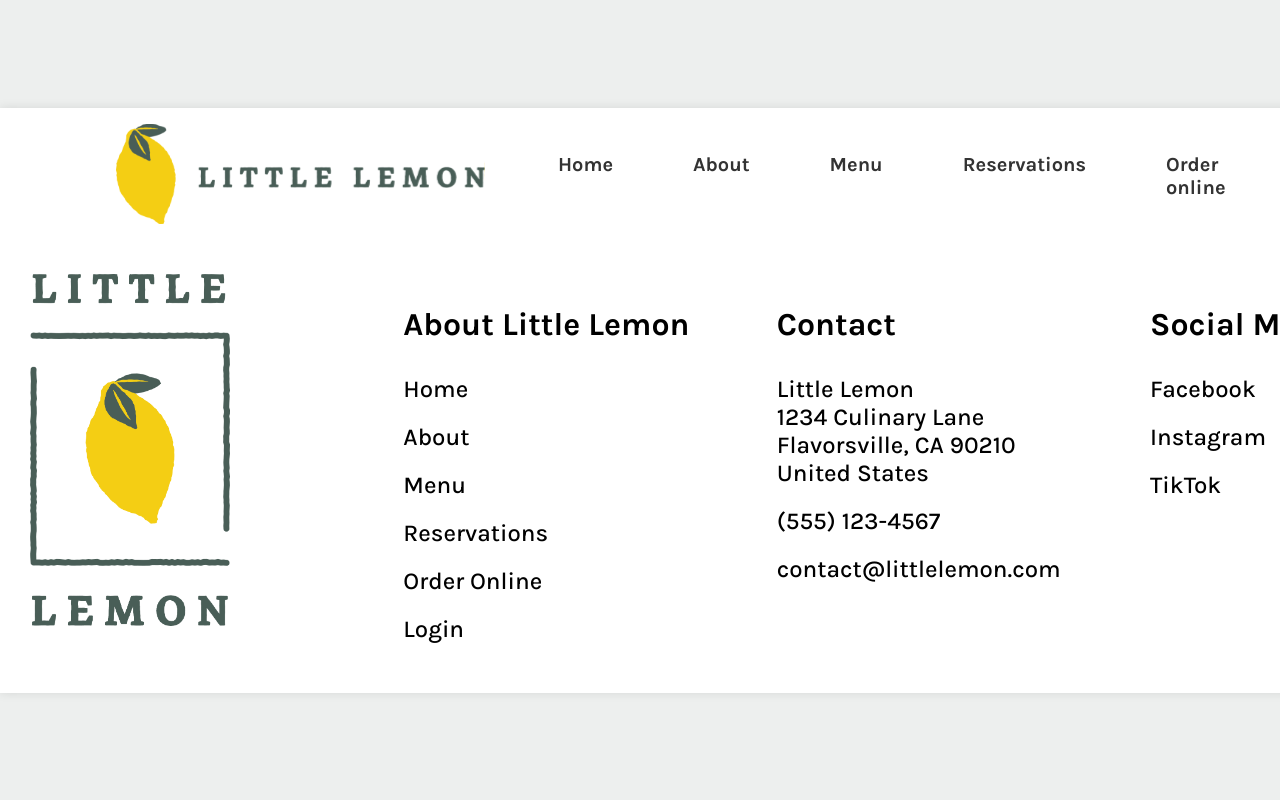
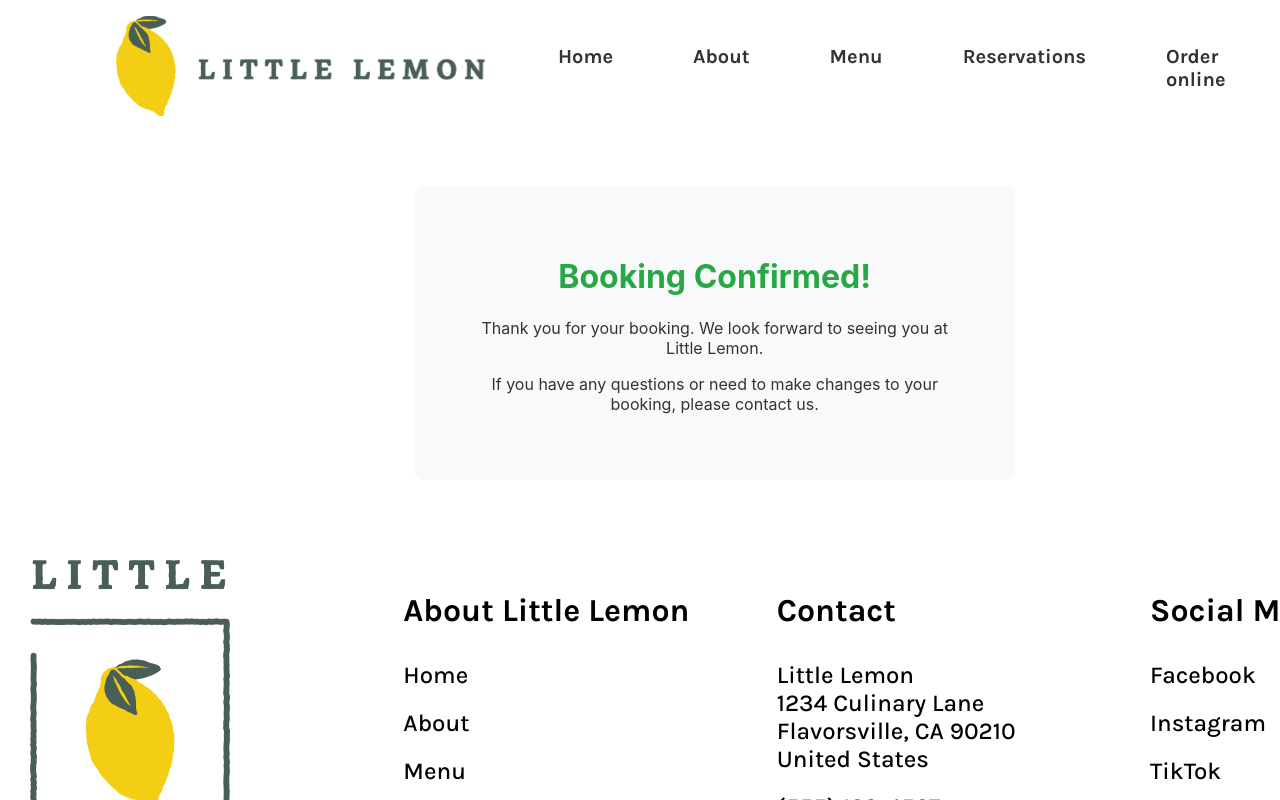
Before and after one commit to Adishor91/little-lemon, a React (Create React App) app: page /confirmation in a window 1280 px wide. Shown: the top 800 px of the page. Built offline with nearby package versions, Linux system fonts and the light colour scheme; a web font is replaced by a local one.

Commit message:
worked on API

```diff
--- a/src/App.css
+++ b/src/App.css
@@ -614,3 +614,21 @@ input[type="submit"] {
 input[type="submit"]:hover {
   background-color: #e3b704;
 }
+
+.confirmed-booking {
+  text-align: center;
+  padding: 50px;
+  background-color: #f8f9fa;
+  border-radius: 8px;
+  max-width: 500px;
+  margin: 50px auto;
+}
+
+.confirmed-booking h1 {
+  color: #28a745;
+}
+
+.confirmed-booking p {
+  font-size: 16px;
+  color: #333;
+}
--- a/src/BookingForm.js
+++ b/src/BookingForm.js
@@ -1,35 +1,12 @@
 import React, { useState, useEffect } from 'react';
 
-const fetchAPI = window.fetchAPI;
-const submitAPI = window.submitAPI;
-
-const BookingForm = () => {
+const BookingForm = ({ availableTimes, submitForm }) => {
   const [date, setDate] = useState('');
   const [time, setTime] = useState('');
   const [guests, setGuests] = useState(1);
   const [occasion, setOccasion] = useState('');
-  const [availableTimes, setAvailableTimes] = useState([]);
 
-  const initializeTimes = async () => {
-    try {
-      const today = new Date().toISOString().split('T')[0];
-      const times = await fetchAPI(today);
-      setAvailableTimes(times);
-    } catch (error) {
-      console.error("Error initializing available times:", error);
-    }
-  };
-
-  const updateTimes = async (selectedDate) => {
-    try {
-      const times = await fetchAPI(selectedDate);
-      setAvailableTimes(times);
-    } catch (error) {
-      console.error("Error updating available times:", error);
-    }
-  };
-
-  const handleSubmit = async (e) => {
+  const handleSubmit = (e) => {
     e.preventDefault();
 
     const formData = {
@@ -39,26 +16,12 @@ const BookingForm = () => {
       occasion,
     };
 
-    try {
-      const success = await submitAPI(formData);
-      if (success) {
-        alert('Reservation made successfully!');
-      } else {
-        alert('Failed to make reservation. Please try again.');
-      }
-    } catch (error) {
-      console.error("Error submitting form data:", error);
-    }
+    // Call the submitForm function passed as a prop
+    submitForm(formData);
   };
 
   useEffect(() => {
-    initializeTimes();
-  }, []);
-
-  useEffect(() => {
-    if (date) {
-      updateTimes(date);
-    }
+    // If needed, update available times or other logic
   }, [date]);
 
   return (
--- a/src/BookingPage.js
+++ b/src/BookingPage.js
@@ -1,10 +1,10 @@
 import React from 'react';
 import BookingForm from './BookingForm'; // Import BookingForm component
 
-const BookingPage = ({ availableTimes }) => {
+const BookingPage = ({ availableTimes, submitForm }) => {
   return (
     <div>
-      <BookingForm availableTimes={availableTimes} />
+      <BookingForm availableTimes={availableTimes} submitForm={submitForm} />
     </div>
   );
 };
--- /dev/null
+++ b/src/ConfirmedBooking.js
@@ -0,0 +1,13 @@
+import React from 'react';
+
+const ConfirmedBooking = () => {
+  return (
+    <div className="confirmed-booking">
+      <h1>Booking Confirmed!</h1>
+      <p>Thank you for your booking. We look forward to seeing you at Little Lemon.</p>
+      <p>If you have any questions or need to make changes to your booking, please contact us.</p>
+    </div>
+  );
+};
+
+export default ConfirmedBooking;
--- a/src/Main.js
+++ b/src/Main.js
@@ -1,9 +1,32 @@
-import React, { useState } from 'react';
-import { Routes, Route } from 'react-router-dom';
-import BookingForm from './BookingForm'; // Import BookingForm component
+import React, { useState, useEffect } from 'react';
+import { Routes, Route, useNavigate } from 'react-router-dom';
 import HomePage from './HomePage';
 import BookingPage from './BookingPage';
 import OurMenu from './OurMenu';
+import ConfirmedBooking from './ConfirmedBooking';
+
+// Example API call function (you should replace this with your actual API function)
+const submitAPI = async (formData) => {
+  try {
+    const response = await fetch('/api/submit', {
+      method: 'POST',
+      headers: {
+        'Content-Type': 'application/json',
+      },
+      body: JSON.stringify(formData),
+    });
+
+    if (!response.ok) {
+      throw new Error('Network response was not ok');
+    }
+
+    const result = await response.json();
+    return result.success; // or whatever indicates success
+  } catch (error) {
+    console.error('Submit API error:', error);
+    return false;
+  }
+};
 
 const Main = () => {
   const [availableTimes, setAvailableTimes] = useState([
@@ -15,12 +38,40 @@ const Main = () => {
     '22:00',
   ]);
 
+  const navigate = useNavigate(); // Initialize useNavigate
+
+  // Function to handle form submission
+  const submitForm = async (formData) => {
+    try {
+      const success = await submitAPI(formData);
+      if (success) {
+        navigate('/confirmation'); // Navigate to the confirmation page on success
+      } else {
+        alert('Failed to make reservation. Please try again.');
+      }
+    } catch (error) {
+      console.error('Error submitting form data:', error);
+    }
+  };
+
+  useEffect(() => {
+    const fetchAvailableTimes = async () => {
+      // Simulate fetching available times and updating state
+      // Replace with actual API call if necessary
+      // const times = await fetchAPI();
+      // setAvailableTimes(times);
+    };
+
+    fetchAvailableTimes();
+  }, []);
+
   return (
     <div>
       <Routes>
         <Route path="/" element={<HomePage />} />
         <Route path="/our-menu" element={<OurMenu />} />
-        <Route path="/booking" element={<BookingPage availableTimes={availableTimes} />} />
+        <Route path="/booking" element={<BookingPage availableTimes={availableTimes} submitForm={submitForm} />} />
+        <Route path="/confirmation" element={<ConfirmedBooking />} />
       </Routes>
     </div>
   );
```
